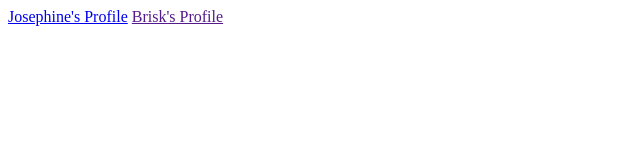
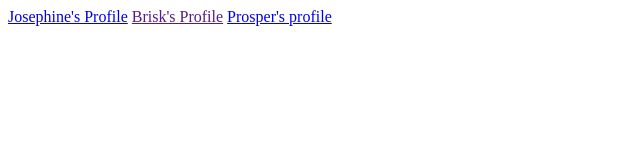
Before and after one commit to Prospertech-github/resumeCollabo, a plain HTML site: page index.html in a window 1280 px wide. Shown: the whole page, without its empty margins (0-640 px from the left). Drawn offline with Linux system fonts and the light colour scheme.

Commit message:
Added Prosper's work

```diff
--- a/index.html
+++ b/index.html
@@ -8,5 +8,6 @@
 <body>
     <a href="josephine.html">Josephine's Profile</a>
     <a href="">Brisk's Profile</a>
+    <a href="prosper.html">Prosper's profile</a>
 </body>
 </html>
```
